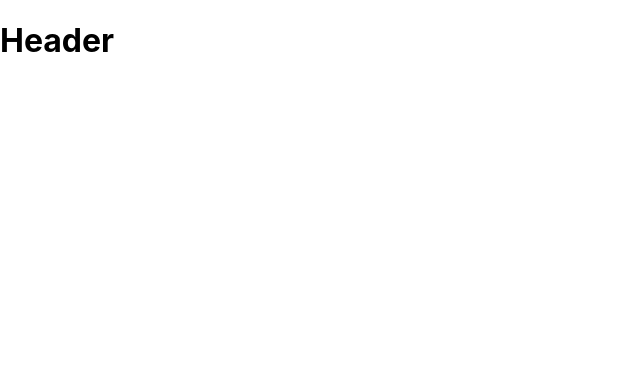
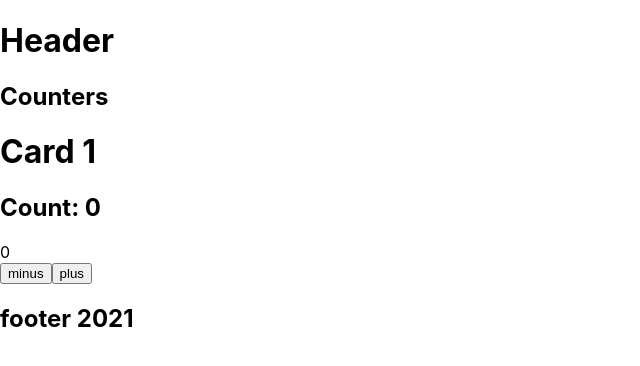
Before and after one commit to OlyaPoz/test-task, a React (Create React App) app: page / in a window 1280 px wide. Shown: the top 366 px of the page, without its empty margins (0-640 px from the left). Built offline with nearby package versions, Linux system fonts and the light colour scheme.

Commit message:
Add counters and component Body

```diff
--- /dev/null
+++ b/src/components/Body/CountCard/index.jsx
@@ -0,0 +1,21 @@
+import React, { useState } from 'react';
+
+const CountCard = () => {
+  const [count, setCount ]= useState(0);
+
+  const increment = () => setCount(count + 1);
+
+  const decrement = () => setCount(count - 1);
+
+  return (
+    <div>
+      <h1>Card 1</h1>
+      <h2>Count: {count}</h2>
+      <div>0</div>
+      <button onClick={decrement}>minus</button>
+      <button onClick={increment}>plus</button>
+    </div>
+  );
+}
+
+export default CountCard;
--- /dev/null
+++ b/src/components/Body/index.jsx
@@ -0,0 +1,13 @@
+import React from 'react';
+import CountCard from './CountCard';
+
+const Body = (props) => {
+  return (
+    <div>
+      <h2>Counters</h2>
+      <CountCard />
+    </div>
+  );
+}
+
+export default Body;
--- a/src/pages/TaskPage/index.jsx
+++ b/src/pages/TaskPage/index.jsx
@@ -1,11 +1,14 @@
 import React from 'react';
 import Header from '../../components/Header';
 import Footer from '../../components/Footer';
+import Body from '../../components/Body';
 
 const TaskPage = (props) => {
   return (
     <div>
       <Header />
+      <Body />
+      <Footer />
     </div>
   );
 }
```
